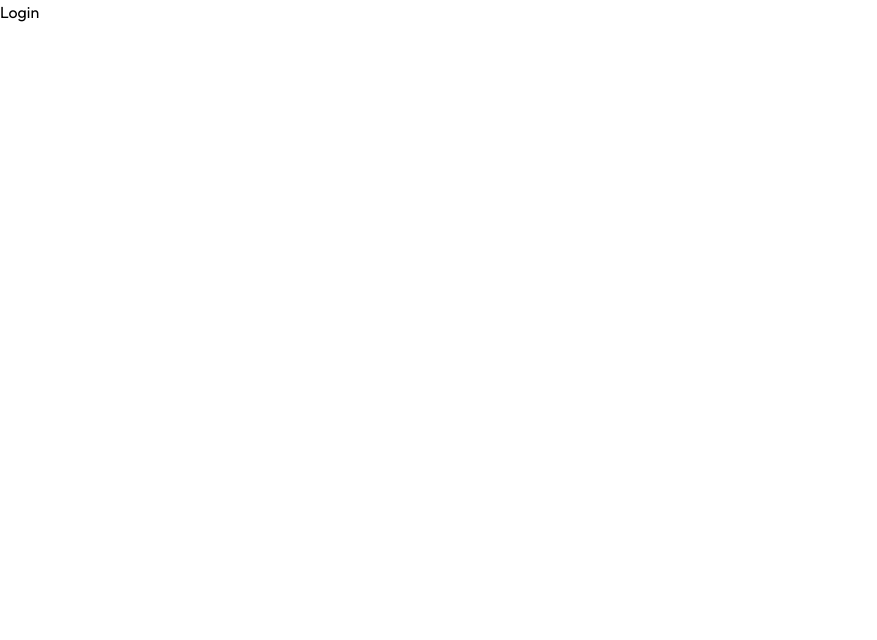
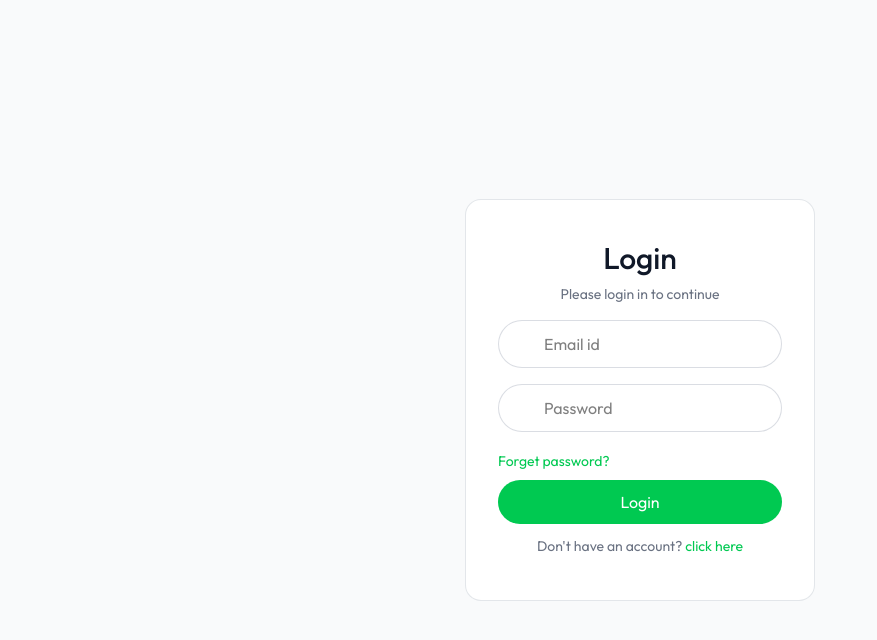
Before and after one commit to rock652/ai-resume-builder, a React (Vite) app: page /login in a window 1280 px wide. Shown: the top 640 px of the page, without its empty margins (0-877 px from the left). Built offline with nearby package versions, Linux system fonts and the light colour scheme.

Commit message:
complete the signin or sigup functionality

```diff
--- a/src/pages/Login.jsx
+++ b/src/pages/Login.jsx
@@ -1,7 +1,104 @@
+import { Lock, Mail, User2Icon } from "lucide-react";
 import React from "react";
 
 const Login = () => {
-  return <div>Login</div>;
+  const query = new URLSearchParams(window.location.search);
+  const urlState = query.get("state");
+
+  const [state, setState] = React.useState(urlState || "login");
+
+  const [formData, setFormData] = React.useState({
+    name: "",
+    email: "",
+    password: "",
+  });
+
+  const handleSubmit = async (e) => {
+    e.preventDefault();
+  };
+
+  const handleChange = (e) => {
+    const { name, value } = e.target;
+    setFormData((prev) => ({ ...prev, [name]: value }));
+  };
+
+  return (
+    <div className="flex items-center justify-center min-h-screen bg-gray-50">
+      <form
+        onSubmit={handleSubmit}
+        className="sm:w-[350px] w-full text-center border border-gray-300/60 rounded-2xl px-8 bg-white"
+      >
+        <h1 className="text-gray-900 text-3xl mt-10 font-medium">
+          {state === "login" ? "Login" : "Sign up"}
+        </h1>
+        <p className="text-gray-500 text-sm mt-2">
+          Please {state} in to continue
+        </p>
+        {state !== "login" && (
+          <div className="flex items-center mt-6 w-full bg-white border border-gray-300/80 h-12 rounded-full overflow-hidden pl-6 gap-2">
+            <User2Icon size={16} color="6B7280" />
+            <input
+              type="text"
+              name="name"
+              placeholder="Name"
+              className="border-none outline-none ring-0"
+              value={formData.name}
+              onChange={handleChange}
+              required
+            />
+          </div>
+        )}
+        <div className="flex items-center w-full mt-4 bg-white border border-gray-300/80 h-12 rounded-full overflow-hidden pl-6 gap-2">
+          <Mail size={13} color="6B7280" />
+          <input
+            type="email"
+            name="email"
+            placeholder="Email id"
+            className="border-none outline-none ring-0"
+            value={formData.email}
+            onChange={handleChange}
+            required
+          />
+        </div>
+        <div className="flex items-center mt-4 w-full bg-white border border-gray-300/80 h-12 rounded-full overflow-hidden pl-6 gap-2">
+          <Lock size={13} color="6B7280" />
+          <input
+            type="password"
+            name="password"
+            placeholder="Password"
+            className="border-none outline-none ring-0"
+            value={formData.password}
+            onChange={handleChange}
+            required
+          />
+        </div>
+        <div className="mt-4 text-left text-green-500">
+          <button className="text-sm" type="reset">
+            Forget password?
+          </button>
+        </div>
+        <button
+          type="submit"
+          className="mt-2 w-full h-11 rounded-full text-white bg-green-500 hover:opacity-90 transition-opacity"
+        >
+          {state === "login" ? "Login" : "Sign up"}
+        </button>
+        <p
+          onClick={() =>
+            setState((prev) => (prev === "login" ? "register" : "login"))
+          }
+          className="text-gray-500 text-sm mt-3 mb-11"
+        >
+          {state === "login"
+            ? "Don't have an account?"
+            : "Already have an account?"}{" "}
+          <a href="#" className="text-green-500 hover:underline">
+            click here
+          </a>
+        </p>
+      </form>
+    </div>
+  );
 };
 
 export default Login;
```
